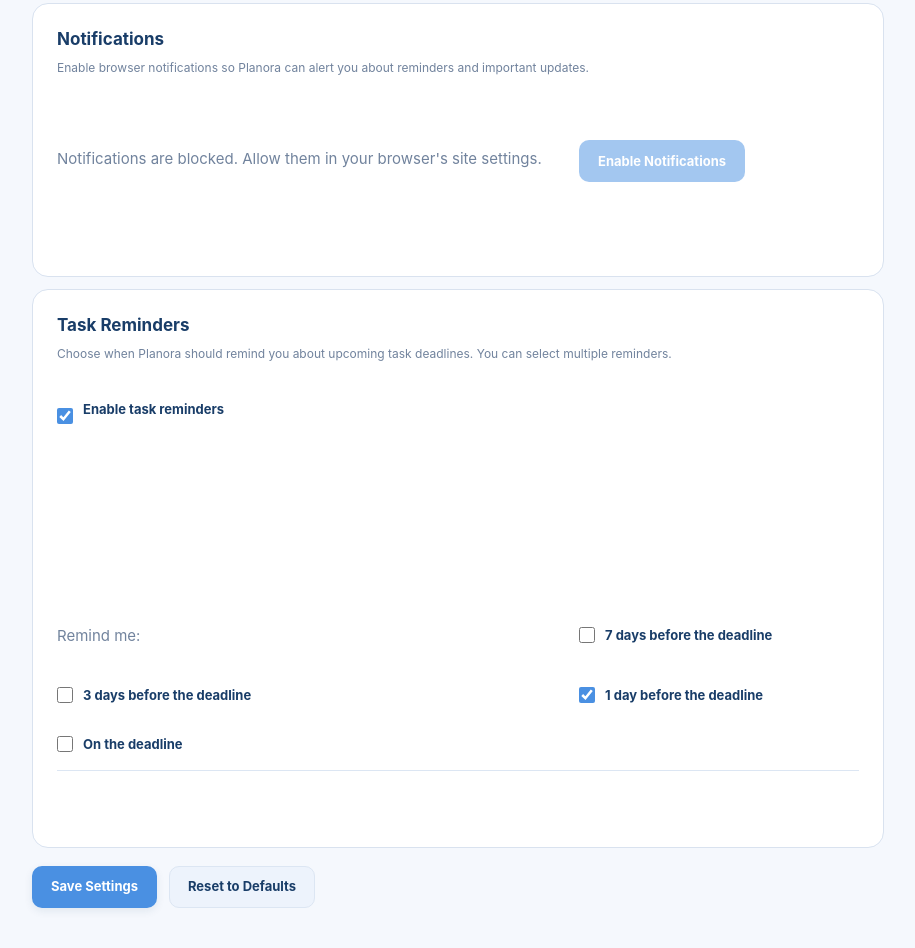
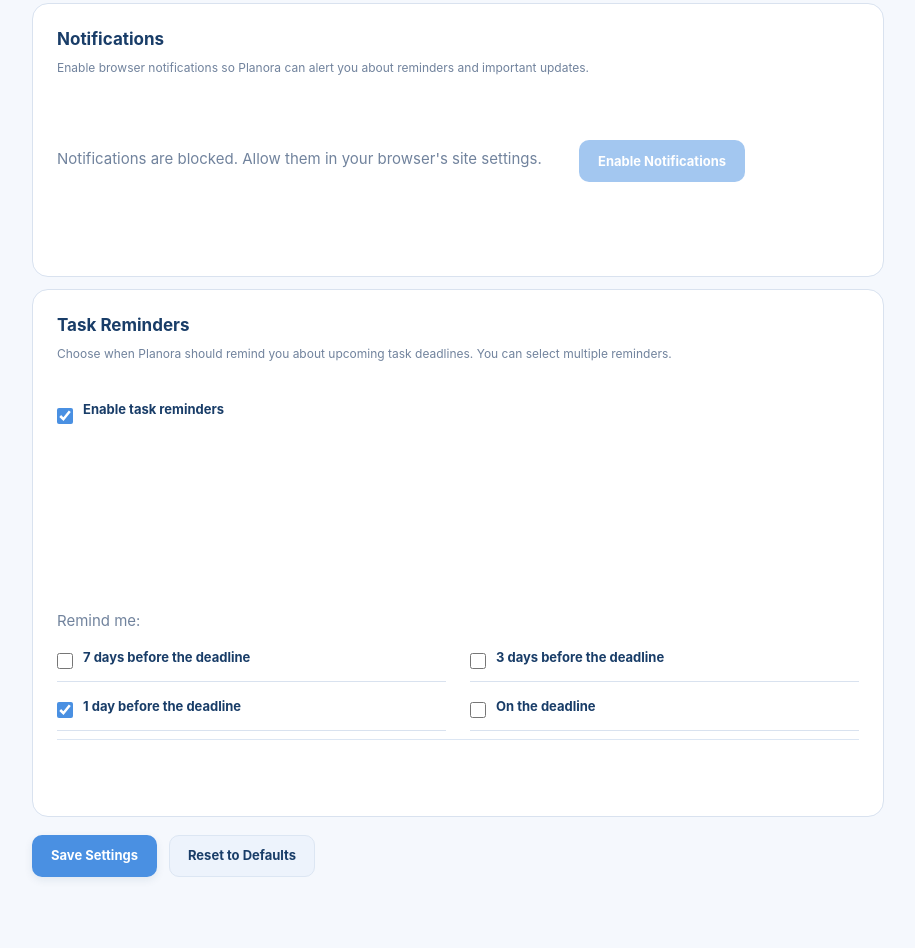
Before and after one commit to aisha0816/PlanoraforMYP, a website: page settings.html in a window 1280 px wide. Shown: the part 1718-2666 px from the top of the page, without its empty margins (182-1097 px from the left). Drawn offline with nearby package versions, Linux system fonts and the light colour scheme.

Commit message:
Debugging #8.9

```diff
--- a/style.css
+++ b/style.css
@@ -1927,3 +1927,46 @@ label {
     border-bottom: none;
     box-shadow: none;
 }
+
+
+.settings-page .settings-field:has(#reminder-7) {
+    display: grid;
+    grid-template-columns: repeat(2, minmax(0, 1fr));
+    gap: 16px 24px;
+    align-items: start;
+}
+
+.settings-page .settings-field:has(#reminder-7) > p {
+    grid-column: 1 / -1;
+    margin: 0;
+}
+
+.settings-page .settings-field:has(#reminder-7) > label {
+    box-sizing: border-box;
+    display: flex;
+    flex-direction: row;
+    align-items: flex-start;
+    gap: 10px;
+    width: 100%;
+    min-width: 0;
+    margin: 0;
+    padding: 0 0 12px;
+    border-bottom: 1px solid var(--border-color, #d9e2ef);
+}
+
+.settings-page .settings-field:has(#reminder-7) > label input {
+    flex: 0 0 16px;
+    margin-top: 4px;
+}
+
+.settings-page .settings-field:has(#reminder-7) > label span {
+    flex: 1;
+    min-width: 0;
+    overflow-wrap: anywhere;
+}
+
+@media (max-width: 480px) {
+    .settings-page .settings-field:has(#reminder-7) {
+        grid-template-columns: 1fr;
+    }
+}
```
